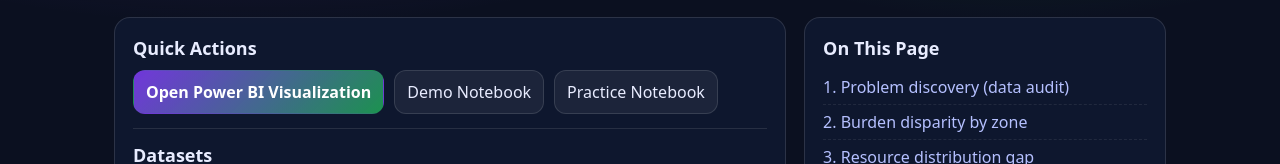
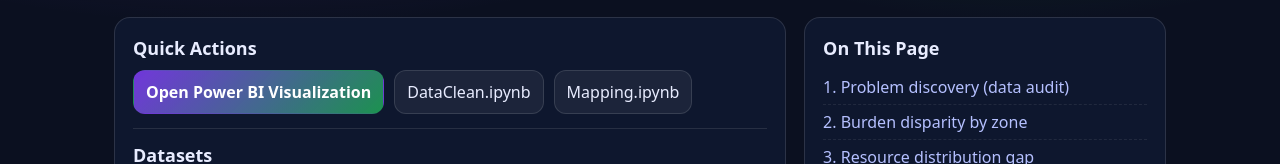
Before and after one commit to A00488698/datajam2026, a React (Vite) app: page /#/statistical-analysis in a window 1280 px wide. Shown: the part 334-498 px from the top of the page. Built offline with nearby package versions, Linux system fonts and the light colour scheme.

Commit message:
Problem Analysis: replace demo/practice with DataClean + Mapping notebook links

```diff
--- a/src/pages/StatisticalAnalysis.tsx
+++ b/src/pages/StatisticalAnalysis.tsx
@@ -46,11 +46,21 @@
             >
               Open Power BI Visualization
             </a>
-            <a className="btn" href="/notebooks/workshop_demo.ipynb" target="_blank" rel="noreferrer">
-              Demo Notebook
+            <a
+              className="btn"
+              href="https://drive.google.com/file/d/1gCYxD04UsK1r5mzNGze4edATEEUSKTip/view?usp=drive_link"
+              target="_blank"
+              rel="noreferrer"
+            >
+              DataClean.ipynb
             </a>
-            <a className="btn" href="/notebooks/workshop_practice.ipynb" target="_blank" rel="noreferrer">
-              Practice Notebook
+            <a
+              className="btn"
+              href="https://drive.google.com/file/d/1rqfIAJ4jPvaE7id3jt4M6WE8t8NlEYNI/view?usp=drive_link"
+              target="_blank"
+              rel="noreferrer"
+            >
+              Mapping.ipynb
             </a>
           </div>
 
```
